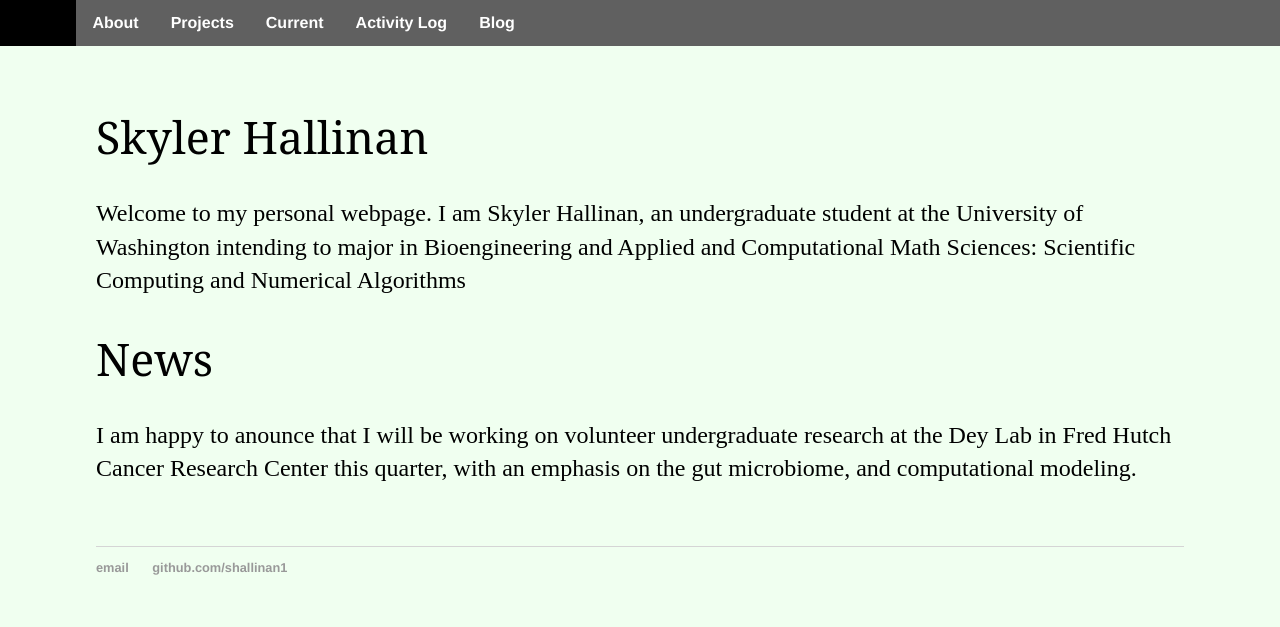
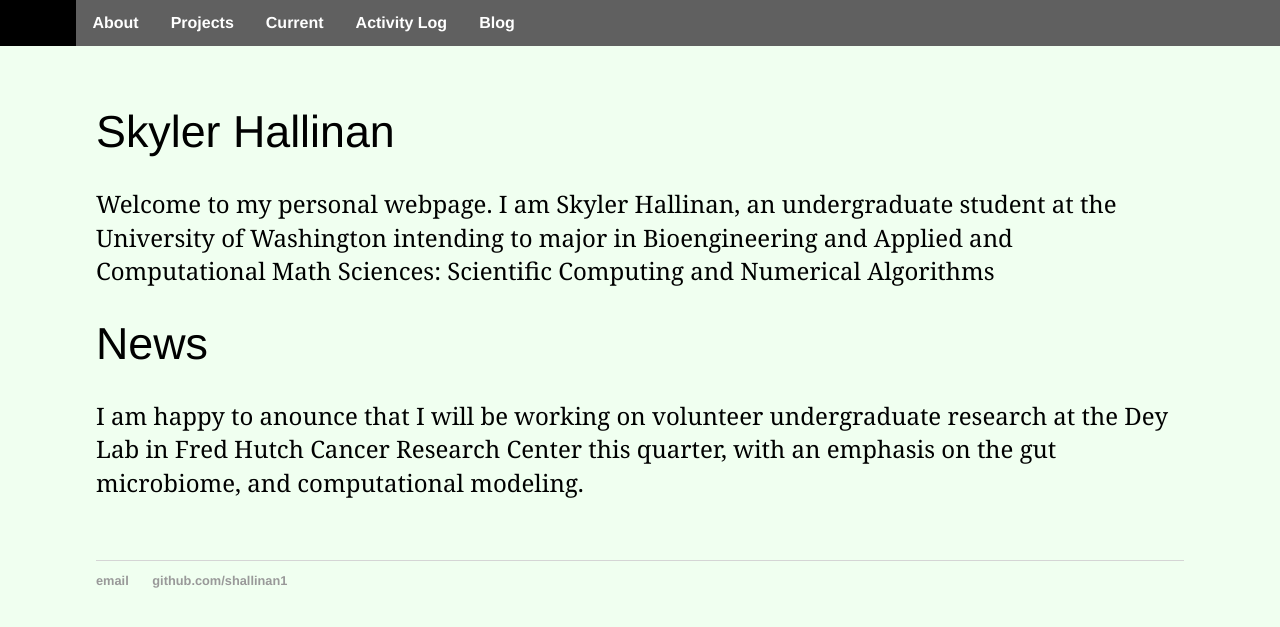
Before and after one commit to shallinan1/shallinan1.github.io, a Jekyll site: the page built from index.md, in a window 1280 px wide. Shown: the top 627 px of the page. Built offline with Jekyll 4.4.1, drawn with Linux system fonts in a browser that asks for light colours.

Commit message:
font to georgia

```diff
--- a/css/main.css
+++ b/css/main.css
@@ -66,13 +66,14 @@
 }
 h1 {
     font-size: 2.8em;
-    font-family:'Belleza', 'Georgia', 'Sans-Serif';
+    font-family:'Belleza', 'Helvetica', 'Sans-Serif';
 	font-weight: normal;
 }
 p {
     font-size: 1.5em;
     line-height: 1.4em;
     color: #000000;
+	font-family: 'Georgia';
 }
 footer {
     border-top: 1px solid #d5d5d5;
```
